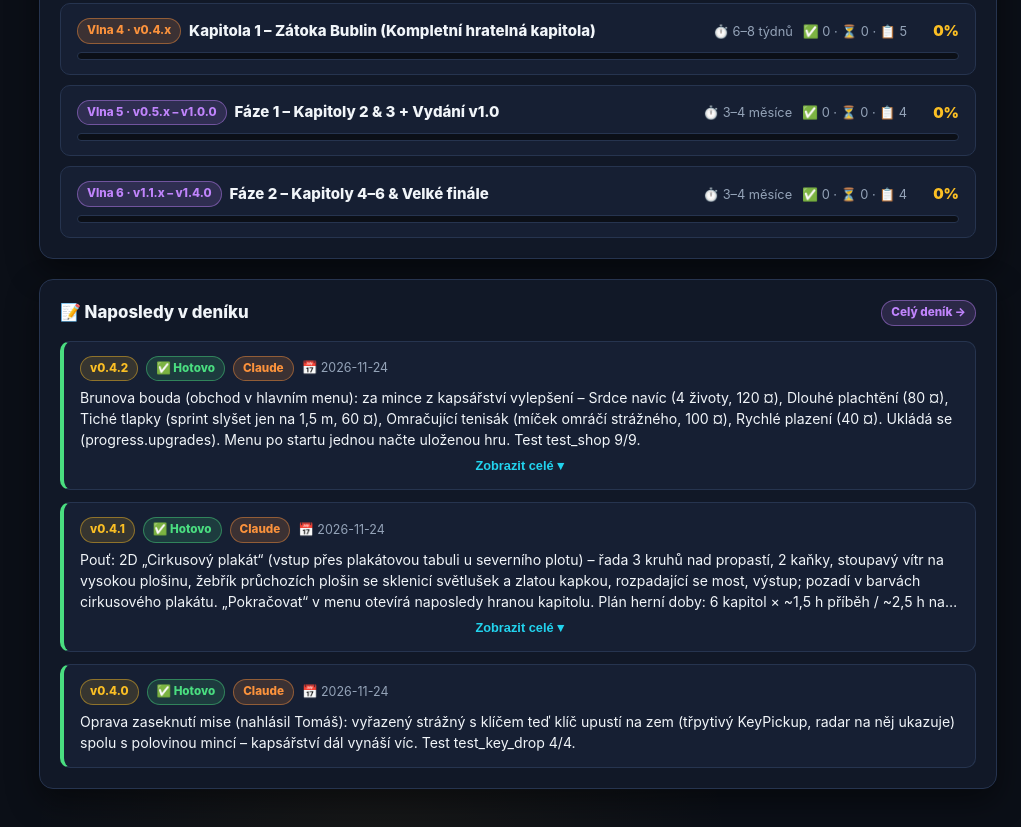
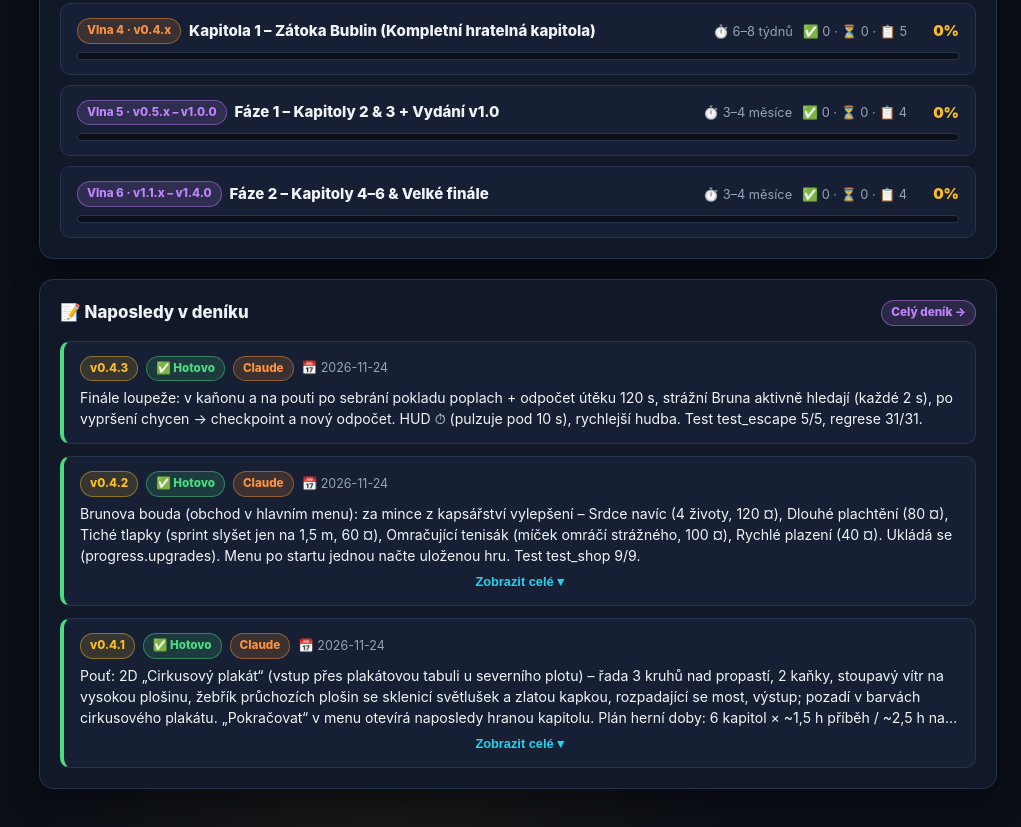
Before and after one commit to slimaksmazeny/bruno-ink-and-shadow, a plain HTML site: page index.html in a window 1280 px wide. Shown: the part 1509-2336 px from the top of the page, without its empty margins (259-1280 px from the left). Drawn offline with Linux system fonts and the light colour scheme.

Commit message:
index: log_052 escape finale
Co-Authored-By: Claude Opus 5.5 <noreply@anthropic.com>
Claude-Session: https://claude.ai/code/session_01NUNee8HarMmKWHNvRpsHjR

```diff
--- a/index.html
+++ b/index.html
@@ -1933,6 +1933,7 @@
       ];
 
       const DEFAULT_LOGS = [
+        { id: "log_052", date: "2026-11-24", author: "Claude", status: "done", version: "v0.4.3", text: "Finále loupeže: v kaňonu a na pouti po sebrání pokladu poplach + odpočet útěku 120 s, strážní Bruna aktivně hledají (každé 2 s), po vypršení chycen → checkpoint a nový odpočet. HUD ⏱ (pulzuje pod 10 s), rychlejší hudba. Test test_escape 5/5, regrese 31/31." },
         { id: "log_051", date: "2026-11-24", author: "Claude", status: "done", version: "v0.4.2", text: "Brunova bouda (obchod v hlavním menu): za mince z kapsářství vylepšení – Srdce navíc (4 životy, 120 ¤), Dlouhé plachtění (80 ¤), Tiché tlapky (sprint slyšet jen na 1,5 m, 60 ¤), Omračující tenisák (míček omráčí strážného, 100 ¤), Rychlé plazení (40 ¤). Ukládá se (progress.upgrades). Menu po startu jednou načte uloženou hru. Test test_shop 9/9." },
         { id: "log_050", date: "2026-11-24", author: "Claude", status: "done", version: "v0.4.1", text: "Pouť: 2D „Cirkusový plakát“ (vstup přes plakátovou tabuli u severního plotu) – řada 3 kruhů nad propastí, 2 kaňky, stoupavý vítr na vysokou plošinu, žebřík průchozích plošin se sklenicí světlušek a zlatou kapkou, rozpadající se most, výstup; pozadí v barvách cirkusového plakátu. „Pokračovat“ v menu otevírá naposledy hranou kapitolu. Plán herní doby: 6 kapitol × ~1,5 h příběh / ~2,5 h na 100 % (cíl 8–10 h / 14–16 h)." },
         { id: "log_049", date: "2026-11-24", author: "Claude", status: "done", version: "v0.4.0", text: "Oprava zaseknutí mise (nahlásil Tomáš): vyřazený strážný s klíčem teď klíč upustí na zem (třpytivý KeyPickup, radar na něj ukazuje) spolu s polovinou mincí – kapsářství dál vynáší víc. Test test_key_drop 4/4." },
```
